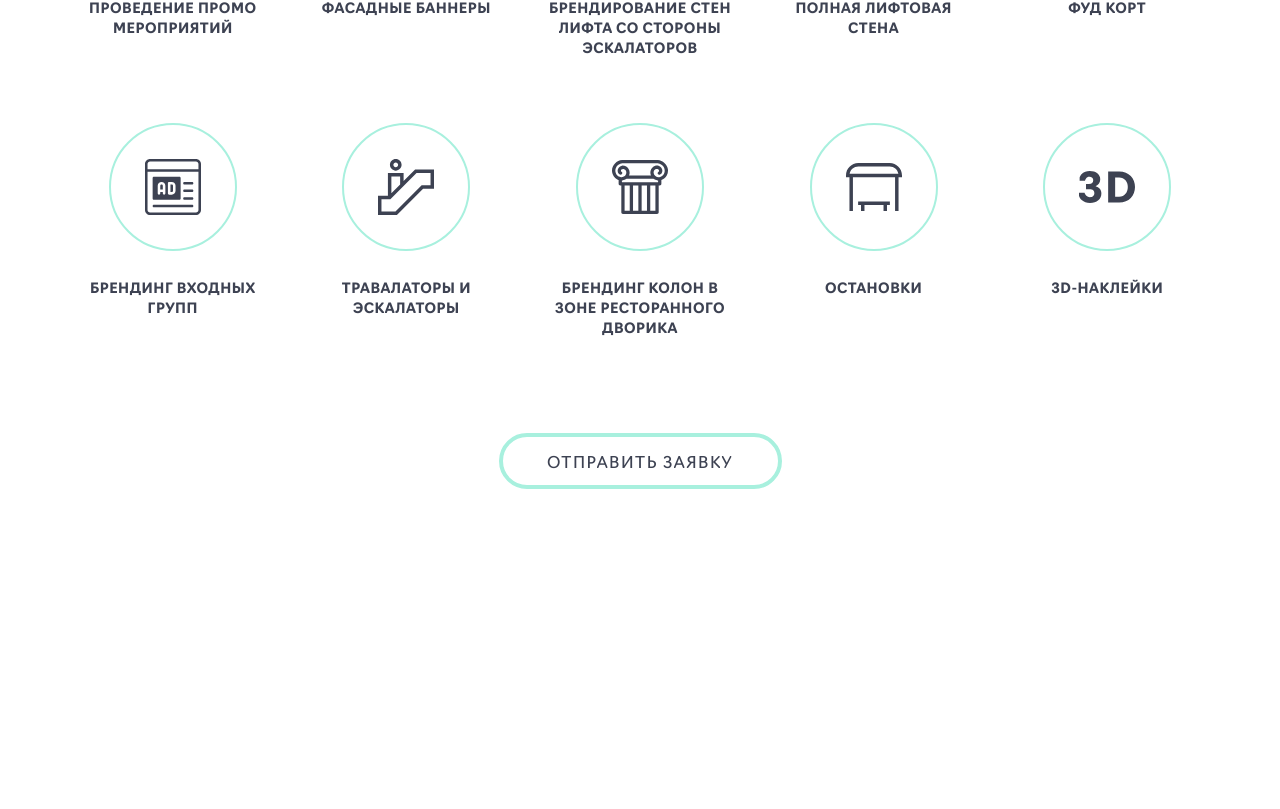
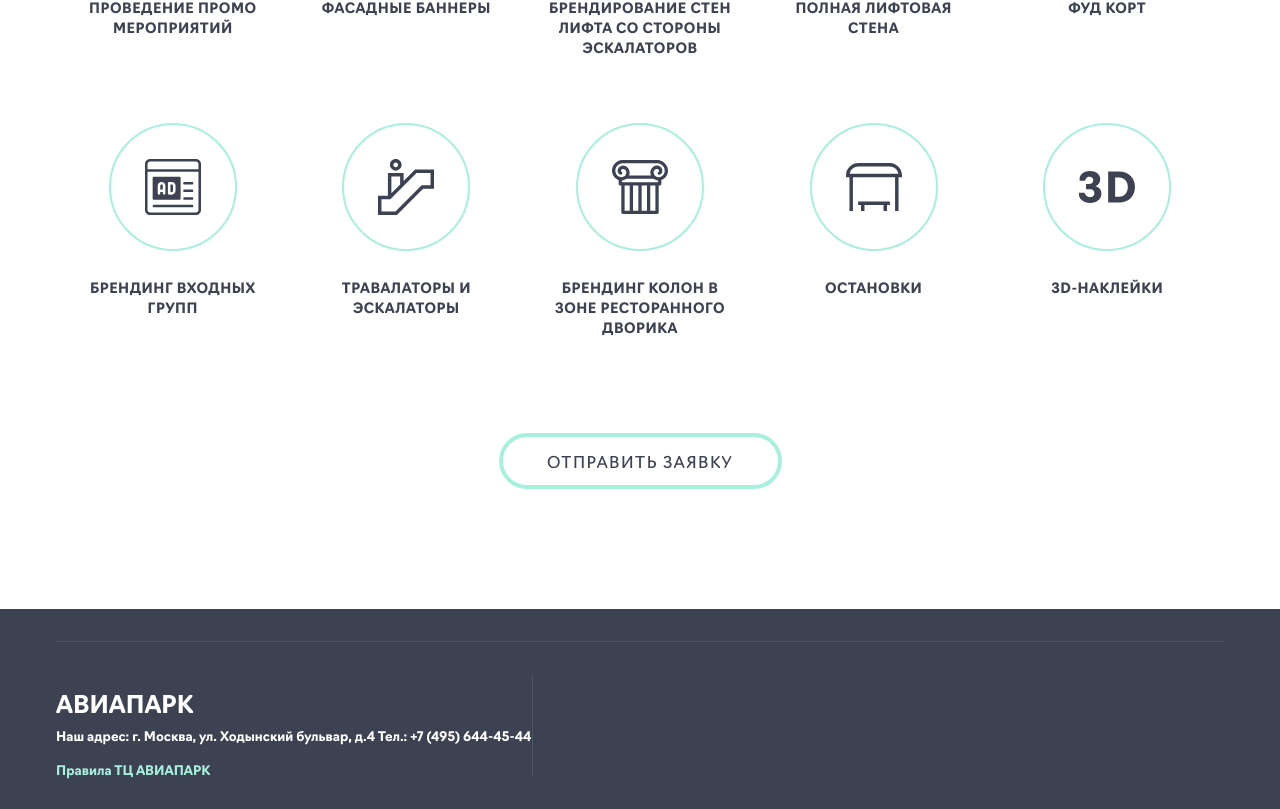
Before and after one commit to reatexpk/elje-test, a React (Create React App) app: page / in a window 1280 px wide. Shown: the part 1510-2319 px from the top of the page. Before the commit the page ends 2119 px from the top, so only its background shows below. Built offline with nearby package versions, Linux system fonts and the light colour scheme.

Commit message:
Created first block in footer

```diff
--- a/src/App.js
+++ b/src/App.js
@@ -7,6 +7,7 @@ import Navigation from './Navigation/index';
 import CoverImage from './CoverImage/index';
 import About from './About/index';
 import AdTypes from './AdTypes/index';
+import Footer from './Footer/index';
 
 const StyledApp = styled.div`
   box-sizing: border-box;
@@ -24,6 +25,7 @@ const App = () => (
       <About />
       <AdTypes />
     </Main>
+    <Footer />
   </StyledApp>
 );
 
--- /dev/null
+++ b/src/Footer/About.js
@@ -0,0 +1,51 @@
+import React from 'react';
+import styled from 'styled-components';
+
+// import logoWhite from './logotype_white.svg';
+
+const AboutWrapper = styled.div`
+  border-right: 1px solid rgba(255, 255, 255, 0.1);
+`;
+
+const Logo = styled.h2`
+  margin: 15px 0 16px 0;
+  background-color: transparent;
+  color: #fff;
+  width: 167px;
+  height: 22px;
+  text-transform: uppercase;
+`;
+
+const Text = styled.p`
+  padding: 0;
+  margin: 16px 0;
+  color: #ffffff;
+  font-size: 13px;
+  font-weight: 700;
+  line-height: 16px;
+`;
+
+const Rules = styled.a`
+  margin-bottom: 1px;
+  color: #a8f0de;
+  font-size: 13px;
+  font-weight: 700;
+  line-height: 16px;
+  text-decoration: none;
+`;
+
+const About = () => (
+  <AboutWrapper>
+    <Logo>
+Авиапарк
+    </Logo>
+    <Text>
+Наш адрес: г. Москва, ул. Ходынский бульвар, д.4 Тел.: +7 (495) 644-45-44
+    </Text>
+    <Rules href="rules">
+Правила ТЦ АВИАПАРК
+    </Rules>
+  </AboutWrapper>
+);
+
+export default About;
--- /dev/null
+++ b/src/Footer/Contacts.js
@@ -0,0 +1,6 @@
+import React from 'react';
+import styled from 'styled-components';
+
+const Contacts = () => <div />;
+
+export default Contacts;
--- /dev/null
+++ b/src/Footer/Email.js
@@ -0,0 +1,6 @@
+import React from 'react';
+import styled from 'styled-components';
+
+const Email = () => <div />;
+
+export default Email;
--- /dev/null
+++ b/src/Footer/Menu.js
@@ -0,0 +1,6 @@
+import React from 'react';
+import styled from 'styled-components';
+
+const Menu = () => <div />;
+
+export default Menu;
--- /dev/null
+++ b/src/Footer/WorkingHours.js
@@ -0,0 +1,6 @@
+import React from 'react';
+import styled from 'styled-components';
+
+const WorkingHours = () => <div />;
+
+export default WorkingHours;
--- /dev/null
+++ b/src/Footer/index.js
@@ -0,0 +1,40 @@
+import React from 'react';
+import styled from 'styled-components';
+
+import About from './About';
+import WorkingHours from './WorkingHours';
+import Email from './Email';
+import Menu from './Menu';
+import Contacts from './Contacts';
+
+const StyledFooter = styled.footer`
+  background-color: #3d4252;
+  padding-bottom: 32px;
+`;
+
+const Divider = styled.div`
+  padding-top: 32px;
+  border-bottom: 1px solid rgba(255, 255, 255, 0.1);
+  margin-bottom: 32px;
+`;
+
+const FooterContainer = styled.div`
+  display: flex;
+`;
+
+const Footer = () => (
+  <StyledFooter>
+    <div className="container">
+      <Divider />
+      <FooterContainer>
+        <About />
+        <WorkingHours />
+        <Email />
+        <Menu />
+        <Contacts />
+      </FooterContainer>
+    </div>
+  </StyledFooter>
+);
+
+export default Footer;
```
Also changed, not shown: src/Footer/logotype_white.svg (added).
